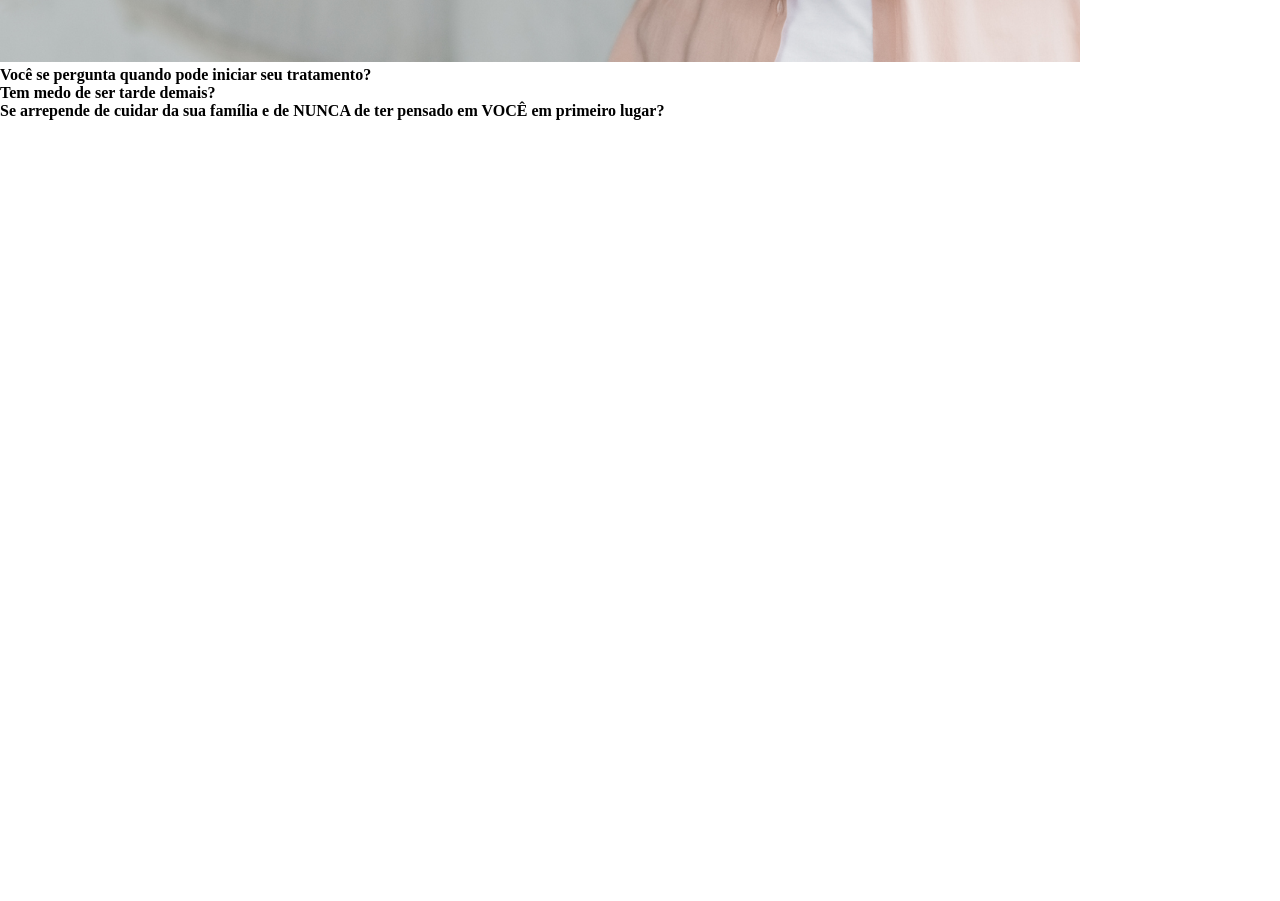
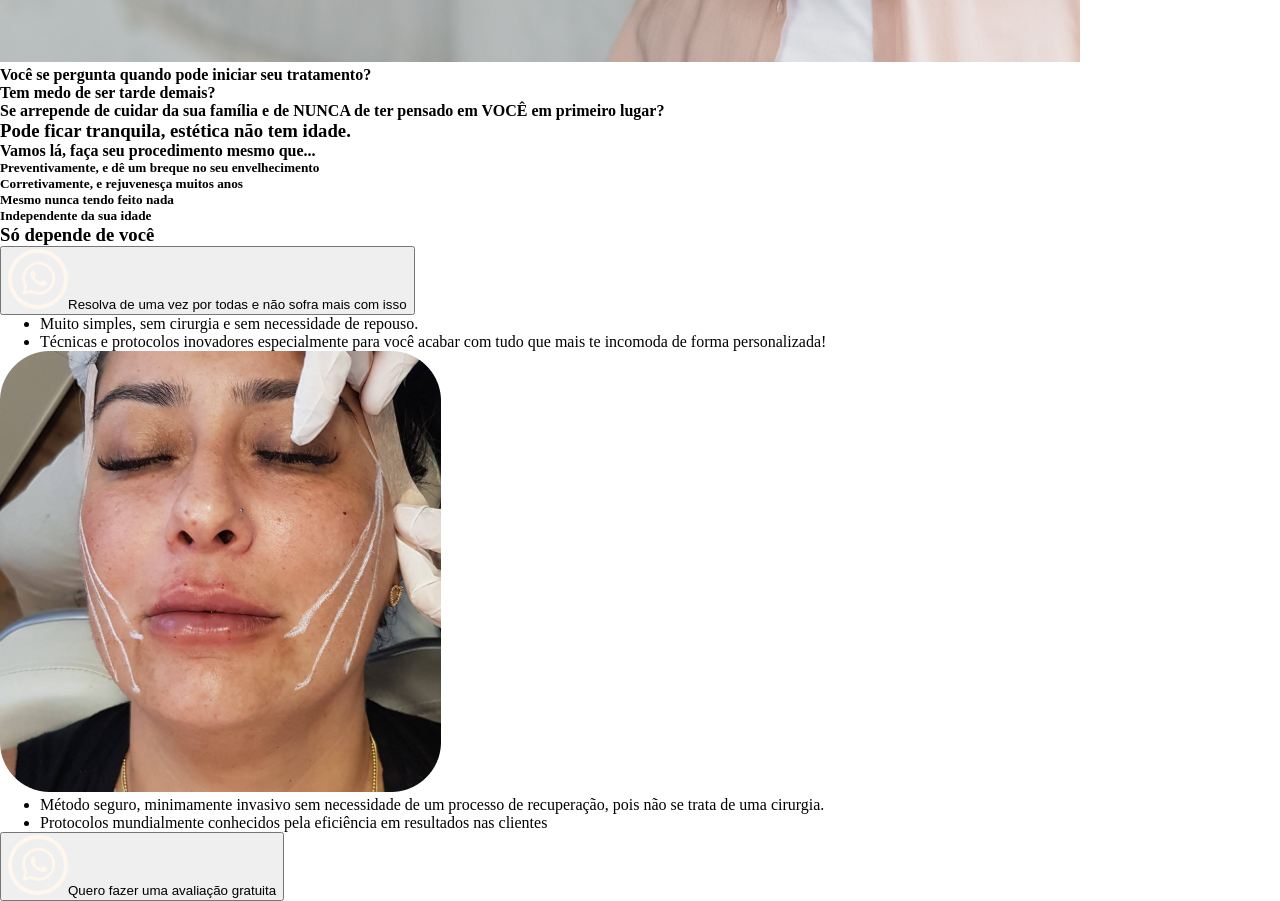
Before and after one commit to guisdarocha/clinicasalomao, a React (Vite) app in the folder clinica-salomao/: page / in a window 1280 px wide. Shown: the part 3280-4181 px from the top of the page. Before the commit the page ends 3400 px from the top, so only its background shows below. Built offline with nearby package versions, Linux system fonts and the light colour scheme; a web font is replaced by a local one.

Commit message:
Feito estrutura HTML até o metodo

```diff
--- a/clinica-salomao/src/App.tsx
+++ b/clinica-salomao/src/App.tsx
@@ -3,6 +3,8 @@ import Header from './components/Header/Header'
 import Mapa from './components/Mapa/Mapa'
 import Oito from './components/Oito/Oito'
 import Tres from './components/Tres/Tres'
+import Tranquila from './components/Tranquila/Tranquila'
+import Metodo from './components/Metodo/Metodo'
 
 function App() {
 
@@ -12,6 +14,8 @@ function App() {
     <Mapa />
     <Oito />
     <Tres />
+    <Tranquila />
+    <Metodo />
    </>
   )
 }
--- /dev/null
+++ b/clinica-salomao/src/components/Metodo/Metodo.tsx
@@ -0,0 +1,28 @@
+import whats from '../../assets/whats.svg'
+import metodo from '../../assets/metodo.png'
+
+const Metodo = () => {
+    return (
+    <>
+    <div className='conteiner'>
+        <ul>
+            <li>Muito simples, sem cirurgia e sem necessidade de repouso.</li>
+            <li>Técnicas e protocolos inovadores especialmente para você
+            acabar com tudo que mais te incomoda de forma personalizada!</li>
+        </ul>
+        <img src={metodo} alt="" />
+        <ul>
+            <li>Método seguro, minimamente invasivo sem necessidade de um processo
+            de recuperação, pois não se trata de uma cirurgia.</li>
+            <li>Protocolos mundialmente conhecidos pela eficiência em resultados nas clientes</li>
+        </ul>
+        <button className='whatsapp'>
+            <img src={whats} alt=""/>
+            <span>Quero fazer uma avaliação gratuita</span>
+        </button>
+    </div>
+    </>
+    )
+}
+
+export default Metodo
--- /dev/null
+++ b/clinica-salomao/src/components/Tranquila/Tranquila.tsx
@@ -0,0 +1,31 @@
+import whats from '../../assets/whats.svg'
+
+const Tranquila = () => {
+    return (
+    <>
+    <div className="conteiner">
+        <h3>Pode ficar tranquila, estética não tem idade.</h3>
+        <h4>Vamos lá, faça seu procedimento mesmo que...</h4>
+        <div className=''>
+            <h5>Preventivamente, e dê um breque no seu envelhecimento</h5>
+        </div>
+        <div className=''>
+            <h5>Corretivamente, e rejuvenesça muitos anos</h5>
+        </div>
+        <div className=''>
+            <h5>Mesmo nunca tendo feito nada</h5>
+        </div>
+        <div className=''>
+            <h5>Independente da sua idade</h5>
+        </div>
+        <h3>Só depende de você</h3>
+    </div>
+    <button className='whatsapp'>
+        <img src={whats} alt=""/>
+        <span>Resolva de uma vez por todas e não sofra mais com isso</span>
+    </button>
+    </>
+    )
+}
+
+export default Tranquila
```
